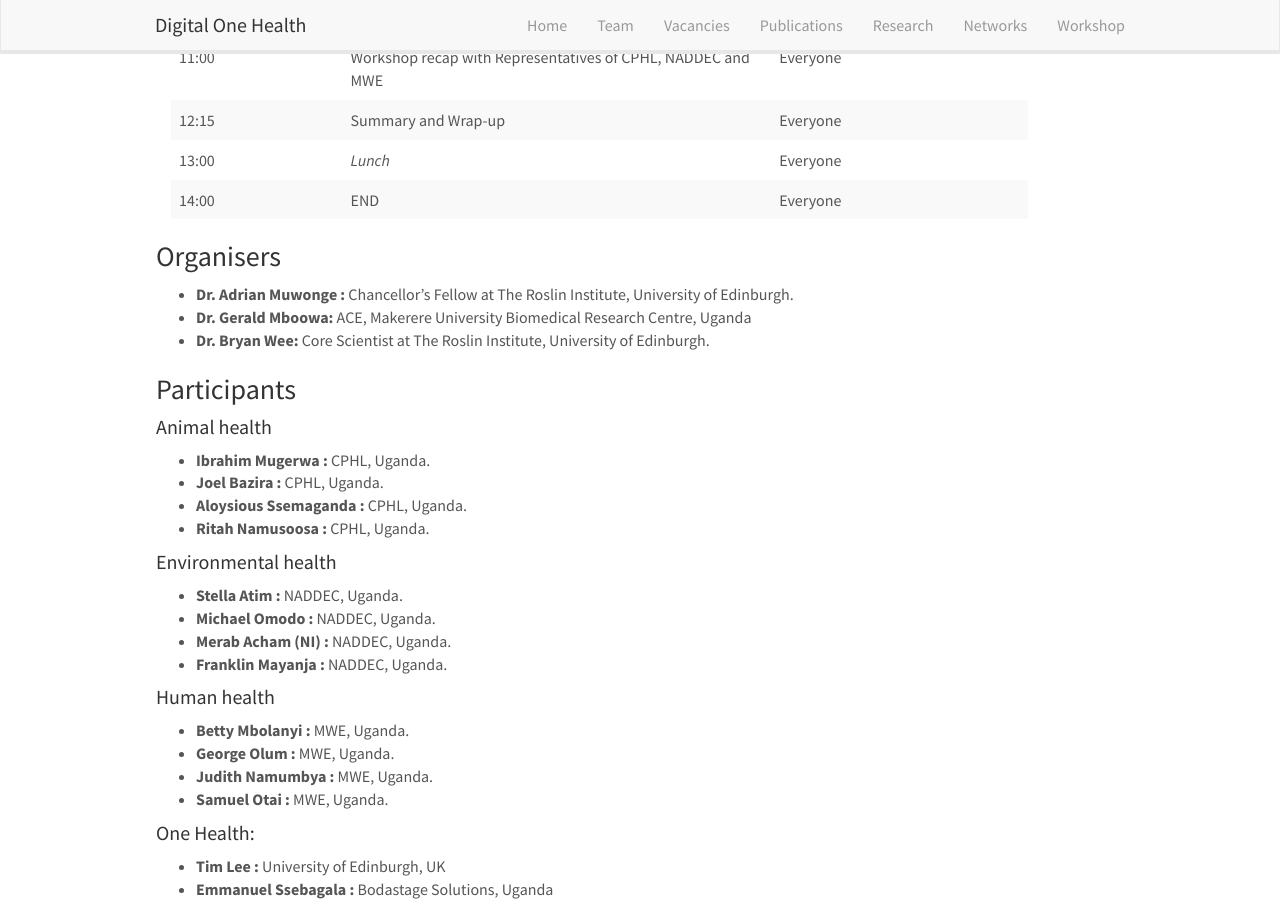
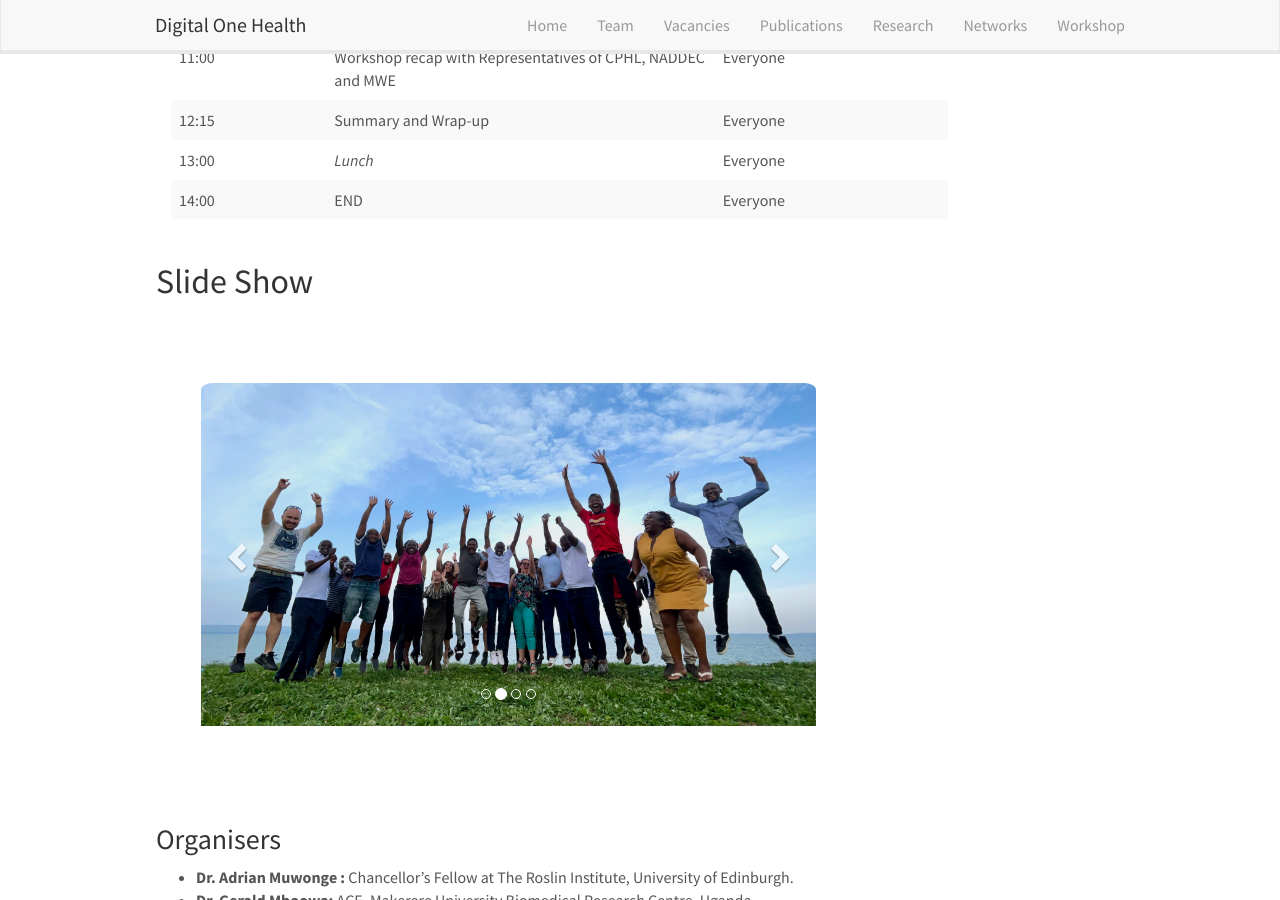
Before and after one commit to Digital-One-Health/digital-one-health.github.io, a Jekyll site: the page built from _pages/doh-workshop.md, in a window 1280 px wide and 900 px high, scrolled down 1253 px. Built offline with Jekyll 4.4.1, drawn with Linux system fonts in a browser that asks for light colours; nearby versions of some CDN libraries; comment, search, counter and statistics services are not loaded.

Commit message:
add slide show

```diff
--- a/_pages/doh-workshop.md
+++ b/_pages/doh-workshop.md
@@ -30,7 +30,7 @@
 
 ## Programme
 
-<div class="col-md-11">
+<div class="col-md-10">
 <h3>Day 1</h3>
 <table class="table table-striped">
     <tr> <td><b>Time</b></td>  <td><b>Session</b></td> <td><b>Who</b></td></tr>
@@ -56,9 +56,57 @@
     <tr> <td>14:00</td>  <td>END</td> <td>Everyone</td></tr>
 </table>
 </div>
+<br>
+<div class="clearfix"></div> <!-- This will clear any floats, prevents appearing side by side  -->
+
+## Slide Show
 
 <br>
+<div id="carousel" class="carousel slide fixed-carousel col-md-8" data-ride="carousel" data-interval="4000" data-pause="hover">
+
+<!-- Menu -->
+<ol class="carousel-indicators">
+    <li data-target="#carousel" data-slide-to="0" class="active"></li>
+    <li data-target="#carousel" data-slide-to="1"></li>
+    <li data-target="#carousel" data-slide-to="2"></li>
+    <li data-target="#carousel" data-slide-to="3"></li>
+        <!--  <li data-target="#carousel" data-slide-to="4"></li>
+    <li data-target="#carousel" data-slide-to="5"></li>
+    <li data-target="#carousel" data-slide-to="6"></li> -->
+</ol>
+
+<!-- Items -->
+<div class="carousel-inner" markdown="0">
+    <div class="item active">
+        <img src="{{ site.url }}{{ site.baseurl }}/images/slider7001400/DOHN.png" alt="Slide 1" />
+    </div>
+    <div class="item">
+        <img src="{{ site.url }}{{ site.baseurl }}/images/slider7001400/FlemingUganda2022jumping.jpeg" alt="Slide 2" />
+    </div>
+    <div class="item">
+        <img src="{{ site.url }}{{ site.baseurl }}/images/slider7001400/projectTHEA.png" alt="Slide 3" />
+    </div>
+    <div class="item">
+        <img src="{{ site.url }}{{ site.baseurl }}/images/slider7001400/ArthursSeat.jpeg" alt="Slide 4" />
+    </div>
+    <div class="item">
+        <img src="{{ site.url }}{{ site.baseurl }}/images/slider7001400/pigproduction.png" alt="Slide 5" />
+    </div>
+</div>
+
+
+  <a class="left carousel-control" href="#carousel" role="button" data-slide="prev">
+    <span class="glyphicon glyphicon-chevron-left" aria-hidden="true"></span>
+    <span class="sr-only">Previous</span>
+  </a>
+  <a class="right carousel-control" href="#carousel" role="button" data-slide="next">
+    <span class="glyphicon glyphicon-chevron-right" aria-hidden="true"></span>
+    <span class="sr-only">Next</span>
+  </a>
+</div>
+
 <br>
+<div class="clearfix"></div> <!-- This will clear any floats, prevents appearing side by side  -->
 <br>
 <br>
 
```
Also changed, not shown: 1 other file.
